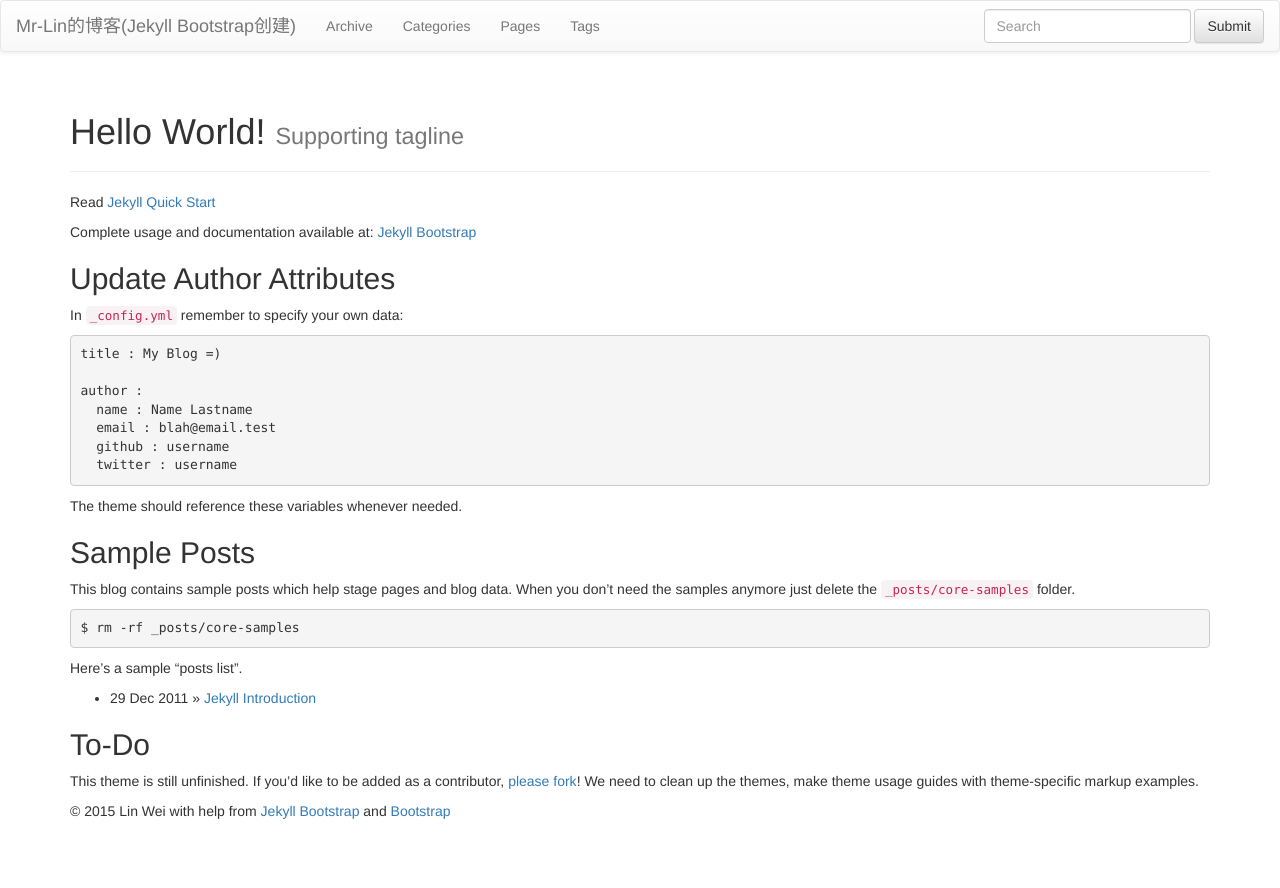
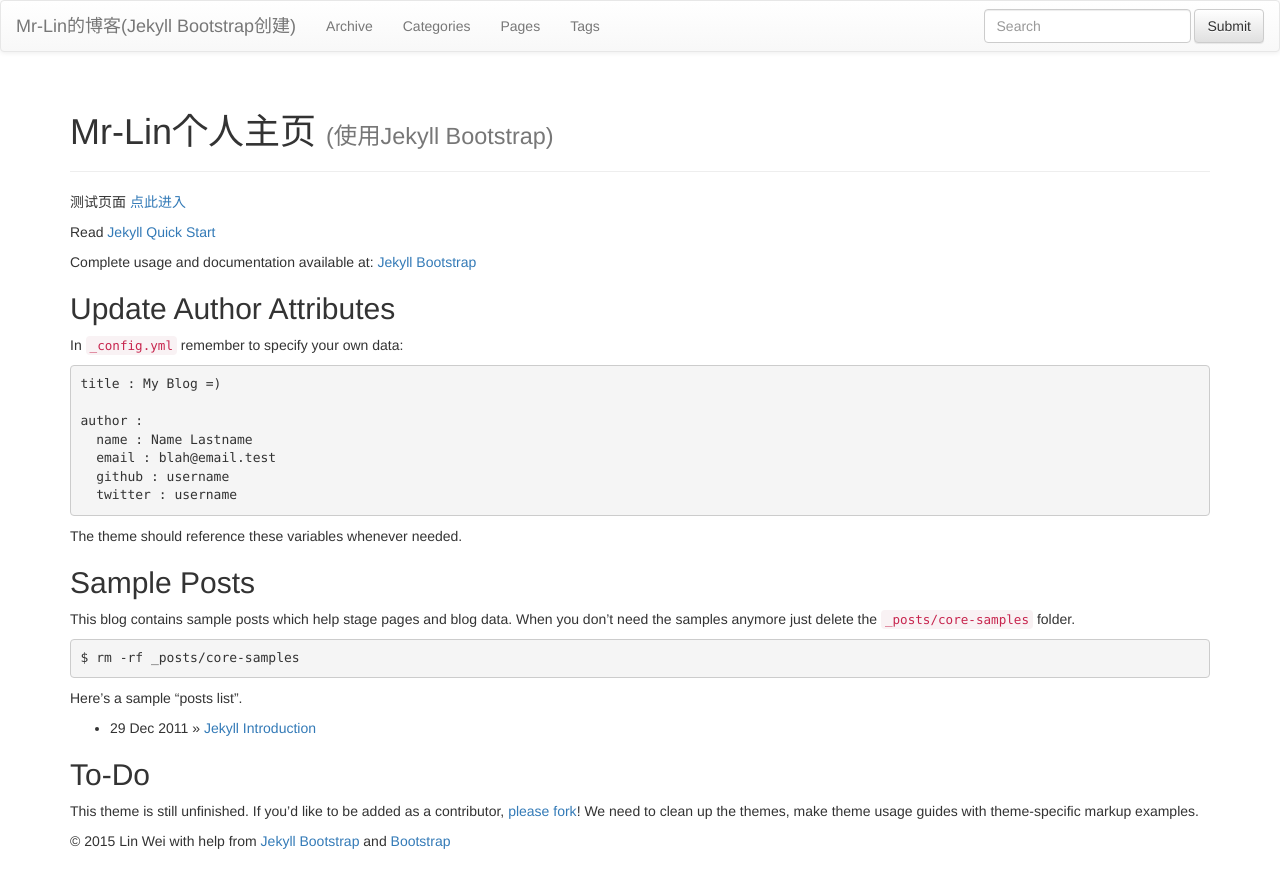
Before and after one commit to Mr-lin930819/Mr-lin930819.github.io, a Jekyll site: the page built from index.md, in a window 1280 px wide. Shown: the top 888 px of the page. Built offline with Jekyll 4.4.1, drawn with Linux system fonts in a browser that asks for light colours; nearby versions of some CDN libraries; library files that are not in the unit come from our copies.

Commit message:
加入测试的页面

```diff
--- a/index.md
+++ b/index.md
@@ -1,9 +1,11 @@
 ---
 layout: page
-title: Hello World!
-tagline: Supporting tagline
+title: Mr-Lin个人主页
+tagline: (使用Jekyll Bootstrap)
 ---
 {% include JB/setup %}
+
+测试页面 [点此进入](https://mr-lin930819.github.io/test.html)
 
 Read [Jekyll Quick Start](http://jekyllbootstrap.com/usage/jekyll-quick-start.html)
 
```
Also changed, not shown: test.html (added, +11 -0 lines).
